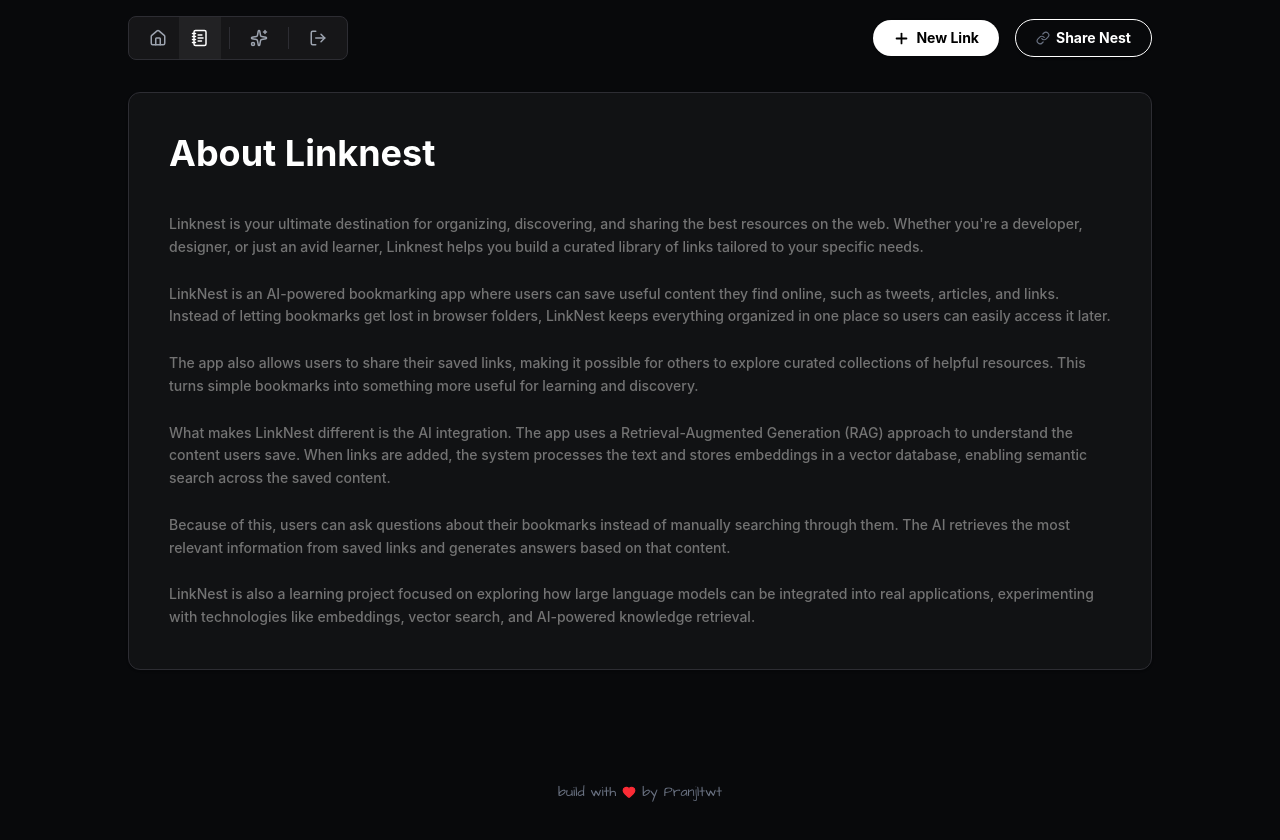
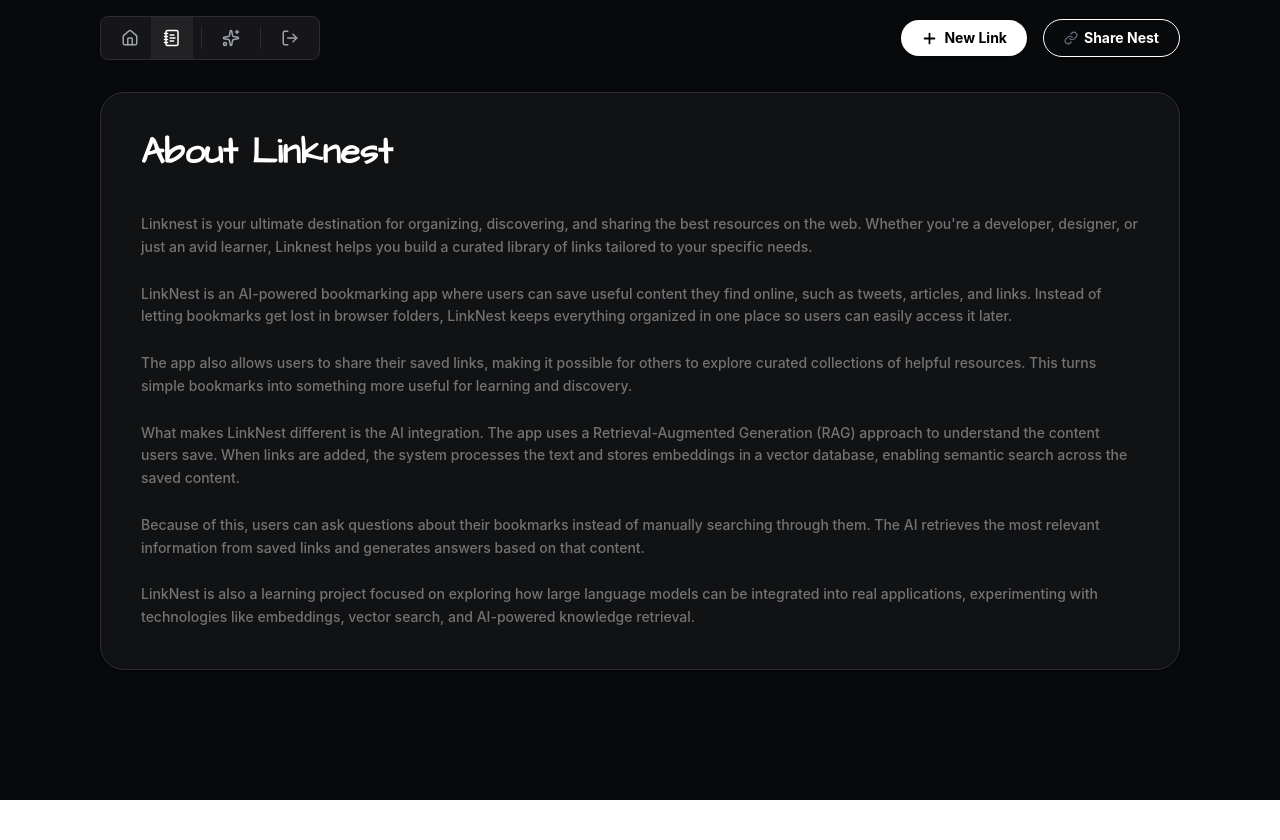
Before and after one commit to Pranjl7/Linknest, a React (Vite) app in the folder frontend/: page /about in a window 1280 px wide. After the commit the page ends 800 px from the top, so only its background shows below. Built offline with nearby package versions, Linux system fonts and the light colour scheme.

Commit message:
style(frontend): refine layout spacing, add footer, and update UI components

```diff
--- a/frontend/src/App.tsx
+++ b/frontend/src/App.tsx
@@ -1,6 +1,5 @@
 import { useState } from "react";
 import { TopBar } from "./components/TopBar";
-import { Heart } from "lucide-react";
 import { Outlet } from "react-router-dom";
 import { CreateLinkModal } from "./components/CreateLinkModal";
 import "./index.css";
@@ -11,28 +10,13 @@
   return (
     <div className="min-h-screen w-full flex flex-col items-center py-2 px-4 sm:px-8 relative dark:bg-[#08090b] bg-[#f8fafc] text-gray-900 dark:text-white transition-colors duration-300 font-montserrat">
       {/* Container restricted to 5xl */}
-      <div className="w-full max-w-5xl flex flex-col min-h-screen">
+      <div className="w-full max-w-270 flex flex-col flex-1">
         <TopBar onOpenCreateModal={() => setIsCreateModalOpen(true)} />
 
         {/* Dynamic Page Content */}
         <div className=" w-full">
           <Outlet />
         </div>
-
-        {/* Footer */}
-        <footer className="w-full flex items-center justify-center gap-1.5 py-8 text-gray-500 text-sm font-archi">
-          <span>build with</span>
-          <Heart size={14} className="text-red-500 fill-red-500" />
-          <span>by</span>
-          <a
-            href="https://x.com/Pranjltwt"
-            target="_blank"
-            rel="noreferrer"
-            className="hover:text-gray-300 transition-colors"
-          >
-            Pranjltwt
-          </a>
-        </footer>
       </div>
 
       <CreateLinkModal
--- a/frontend/src/components/CreateLinkModal.tsx
+++ b/frontend/src/components/CreateLinkModal.tsx
@@ -1,5 +1,6 @@
 import { useState } from "react";
 import { X } from "lucide-react";
+import axios from "axios";
 
 interface CreateLinkModalProps {
   isOpen: boolean;
@@ -15,6 +16,38 @@
   const [tags, setTags] = useState<string[]>([]);
 
   if (!isOpen) return null;
+
+  const handleSubmit = async () => {
+    try {
+      if (!url || !title) {
+        alert("Please fill in the required fields (link and title)");
+        return;
+      }
+
+      const payload = {
+        title,
+        link: url,
+        type: selectedType,
+        tags,
+        status: isPublic ? 'public' : 'private'
+      };
+
+      const response = await axios.post(
+        `${import.meta.env.VITE_API_URL}/content/create`,
+        payload,
+        {
+          withCredentials: true
+        }
+      );
+
+      console.log(response.data.message);
+      onClose();
+      window.location.reload();
+    } catch (error) {
+      console.log(error);
+      alert("Something went wrong, plz try again.");
+    }
+  };
 
   const handleTagKeyDown = (e: React.KeyboardEvent<HTMLInputElement>) => {
     if (e.key === "Enter" || e.key === ",") {
@@ -150,9 +183,10 @@
             </div>
           </div>
 
-          {/* Submit Button (Optional but UX friendly) */}
+          {/* Submit Button */}
           <div className="flex justify-end mt-4">
             <button
+              onClick={handleSubmit}
               className="w-full sm:w-auto px-6 py-2.5 rounded-full bg-white text-black font-bold text-sm hover:scale-[1.02] active:scale-[0.98] transition-all cursor-pointer shadow-md"
             >
               Add Link
--- /dev/null
+++ b/frontend/src/components/Footer.tsx
@@ -0,0 +1,21 @@
+import { Heart } from "lucide-react";
+
+function Footer() {
+  return (
+    <footer className="w-full flex items-center justify-center gap-1.5 py-8 text-gray-500 text-sm font-archi">
+      <span>build with</span>
+      <Heart size={14} className="text-red-500 fill-red-500" />
+      <span>by</span>
+      <a
+        href="https://x.com/Pranjltwt"
+        target="_blank"
+        rel="noreferrer"
+        className="hover:text-gray-300 transition-colors"
+      >
+        Pranjltwt
+      </a>
+    </footer>
+  );
+}
+
+export default Footer;
--- a/frontend/src/components/LinknestCard.tsx
+++ b/frontend/src/components/LinknestCard.tsx
@@ -1,16 +1,8 @@
 import { Eye, Sparkles, Link as LinkIcon, Trash2 } from "lucide-react";
-import type { tagstype } from "../types/cardTypes";
+import type { LinknestCardProps } from "../types/cardTypes";
+import axios from 'axios'
 
 export type TagColor = "pink" | "purple" | "orange" | "blue" | "green";
-
-interface LinknestCardProps {
-  title: string;
-  url: string;
-  status: string;
-  author: string;
-  type: string;
-  tags: tagstype[];
-}
 
 const colorStyles: Record<TagColor, string> = {
   pink: "text-pink-600 dark:text-[#ed64a6] border-pink-200 dark:border-[#ed64a6]/30 bg-pink-50 dark:bg-[#ed64a6]/10",
@@ -36,6 +28,22 @@
   type,
   tags,
 }: LinknestCardProps) {
+
+  async function deletecontent(title:string){
+    try {
+      axios.delete(`${import.meta.env.VITE_API_URL}/content/delete/${title}`)
+      .then((response) => {
+        console.log(response.data.message)
+        alert(response.data.message)
+      }).catch((err) => {
+        console.log(err)
+        alert(err.response.data.message)
+      })
+    } catch (error) {
+      console.log(error)
+      alert("Something went wrong, plz try again.")
+    }
+  }
   return (
     <div className="flex flex-col p-5 rounded-2xl bg-white dark:bg-[#111214] border border-gray-200 dark:border-[#2d2d33] transition-colors duration-300 w-full relative group shadow-sm hover:shadow-lg dark:shadow-none">
       {/* Top Header Section */}
@@ -47,6 +55,7 @@
           </span>
         </div>
         <button
+          onClick={()=>deletecontent(title)}
           className="text-gray-400 hover:text-red-500 transition-colors p-1.5 rounded-md hover:bg-black/5 dark:hover:bg-white/5 cursor-pointer flex items-center justify-center opacity-0 group-hover:opacity-100"
           aria-label="Delete link"
         >
--- a/frontend/src/components/TopBar.tsx
+++ b/frontend/src/components/TopBar.tsx
@@ -1,4 +1,11 @@
-import { Plus, Home, NotebookText, Sparkles, LinkIcon, LogOut } from "lucide-react";
+import {
+  Plus,
+  Home,
+  NotebookText,
+  Sparkles,
+  LinkIcon,
+  LogOut,
+} from "lucide-react";
 import { Link, NavLink, useLocation } from "react-router-dom";
 
 export interface TopBarProps {
@@ -31,7 +38,7 @@
 
         <div className="flex items-center px-2 h-full">
           <NavLink
-            to={"/chatbot"}
+            to={"/chat"}
             className={({ isActive }) =>
               `px-3 h-full hover:text-blue-500 dark:hover:text-blue-400 hover:bg-black/5 dark:hover:bg-white/5 transition-colors flex items-center justify-center group cursor-pointer ${
                 isActive
@@ -55,7 +62,7 @@
             className="px-3 h-full text-gray-400 dark:text-[#9ca3af] hover:text-red-500 dark:hover:text-red-400 hover:bg-black/5 dark:hover:bg-white/5 transition-colors flex items-center justify-center group cursor-pointer"
             aria-label="Logout"
           >
-            <LogOut size={18} className="transition-transform duration-300 group-hover:scale-110" />
+            <LogOut size={18} />
           </button>
         </div>
       </nav>
--- a/frontend/src/index.css
+++ b/frontend/src/index.css
@@ -1,5 +1,6 @@
 @import url('https://fonts.googleapis.com/css2?family=Architects+Daughter&display=swap');
 @import "tailwindcss";
+@plugin "@tailwindcss/typography";
 
 @custom-variant dark (&:where(.dark, .dark *));
 
@@ -7,3 +8,32 @@
   --font-sans: "Inter", "Outfit", system-ui, sans-serif;
   --font-archi: "Architects Daughter", cursive;
 }
+
+/* Modern Medium Black Scrollbar */
+::-webkit-scrollbar {
+  width: 14px;
+  height: 14px;
+}
+::-webkit-scrollbar-track {
+  background: transparent;
+}
+::-webkit-scrollbar-thumb {
+  background: #111214;
+  border-radius: 10px;
+  border: 2px solid rgba(255, 255, 255, 0.4);
+  background-clip: padding-box;
+}
+::-webkit-scrollbar-thumb:hover {
+  background: #161618;
+  border: 2px solid rgba(255, 255, 255, 0.8);
+}
+
+html, body {
+  overflow-y: auto;
+  overflow-x: hidden;
+}
+
+* {
+  scrollbar-width: thin;
+  scrollbar-color: #111214 transparent;
+}
--- a/frontend/src/main.tsx
+++ b/frontend/src/main.tsx
@@ -1,19 +1,26 @@
 import { StrictMode } from "react";
 import { createRoot } from "react-dom/client";
-import { createBrowserRouter, createRoutesFromElements, RouterProvider, Route } from "react-router-dom";
+import {
+  createBrowserRouter,
+  createRoutesFromElements,
+  RouterProvider,
+  Route,
+} from "react-router-dom";
 import "./index.css";
 import App from "./App.tsx";
 import { Home } from "./pages/Home.tsx";
 import { About } from "./pages/About.tsx";
+import Chat from "./pages/Chat.tsx";
 
 const router = createBrowserRouter(
   createRoutesFromElements(
-    <Route path='/' element={<App />}>
+    <Route path="/" element={<App />}>
       <Route index element={<Home />} />
       <Route path="about" element={<About />} />
-    </Route>
-  )
-)
+      <Route path="chat" element={<Chat />} />
+    </Route>,
+  ),
+);
 
 createRoot(document.getElementById("root")!).render(
   <StrictMode>
--- a/frontend/src/pages/About.tsx
+++ b/frontend/src/pages/About.tsx
@@ -1,11 +1,11 @@
 export function About() {
   return (
-    <div className="w-full flex pb-20">
-      <div className="border border-[#2d2d33] rounded-xl w-full min-h-[550px] flex overflow-hidden bg-[#111214] shadow-sm">
+    <div className="w-full flex-1 flex flex-col items-center justify-center pb-10">
+      <div className="border border-[#2d2d33] rounded-3xl w-full min-h-[50vh] flex overflow-hidden bg-[#111214] shadow-sm relative">
 
         {/* Middle Column (Content) */}
         <div className="w-full p-10 flex flex-col items-start text-left">
-          <h1 className="text-4xl text-white font-bold mb-10 w-full text-left">About Linknest</h1>
+          <h1 className="text-4xl text-white font-bold mb-10 w-full text-left font-archi">About Linknest</h1>
           <div className="text-neutral-500 text-sm md:text-md leading-relaxed space-y-6 w-full text-left font-medium">
             <p>
               Linknest is your ultimate destination for organizing, discovering, and sharing the best resources on the web. Whether you're a developer, designer, or just an avid learner, Linknest helps you build a curated library of links tailored to your specific needs.
--- a/frontend/src/pages/Home.tsx
+++ b/frontend/src/pages/Home.tsx
@@ -1,27 +1,9 @@
 import axios from "axios";
 import { LinknestCard } from "../components/LinknestCard";
 import { useEffect, useState } from "react";
-
+import type { contenttype } from "../types/cardTypes";
+import Footer from "../components/Footer";
 export function Home() {
-  interface tagstype{
-    id: string,
-    title: string,
-  }
-
-  interface useridtype{
-    id: string,
-
-  }
-
-  type contenttype = {
-    status: string;
-    id: string;
-    link: string;
-    type: string;
-    title: string;
-    tags: tagstype[];
-    userid: []
-  };
   const [contents, setContents] = useState<contenttype[]>([]);
 
   async function fetchcontent() {
@@ -42,6 +24,7 @@
   }, []);
 
   return (
+    <>
       <main className="grid grid-cols-1 sm:grid-cols-2 lg:grid-cols-3 gap-6 pb-20">
         {contents.map((link, index) => (
           <LinknestCard
@@ -49,11 +32,13 @@
             title={link.title}
             url={link.link}
             status={link.status}
-          author={"Pranjal"}
+            author={link.userid.username}
             type={link.type}
             tags={link.tags}
           />
         ))}
       </main>
+      <Footer />
+    </>
   );
 }
```
Lines whose indentation alone changed are shown as unchanged.
